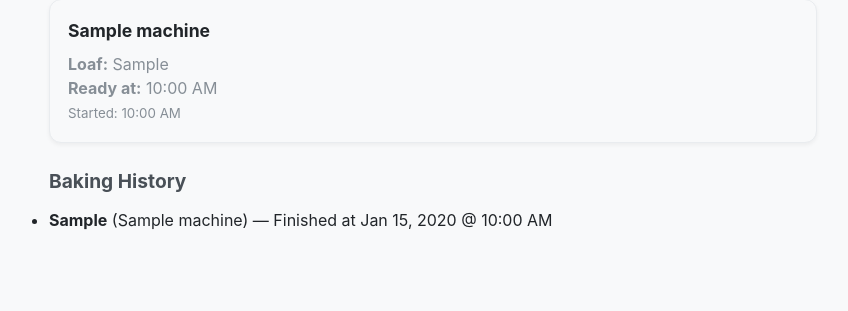
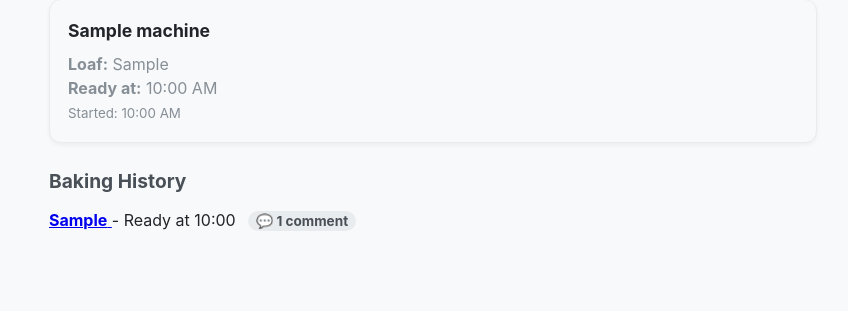
Before and after one commit to emmanorling/bread, a Django app: template tracker/templates/dashboard.html in a window 1280 px wide. Shown: the part 136-447 px from the top of the page, without its empty margins (207-1055 px from the left). Run offline with Django 3.2, Linux system fonts and the light colour scheme; the template is opened without the code that fills it: most values are stand-ins (such as "Sample title", 1, 10 or a date in 2020).

Commit message:
cleaning up admin view a little (loaf notes)

```diff
--- a/tracker/templates/dashboard.html
+++ b/tracker/templates/dashboard.html
@@ -144,6 +144,16 @@
             display: block;
             margin-top: 2px;
         }
+
+	.comment-count {
+	    background-color: #e9ecef;
+	    color: #495057;
+	    font-size: 0.85em;
+	    padding: 2px 8px;
+	    border-radius: 12px;
+	    margin-left: 8px;
+	    font-weight: bold;
+	}
     </style>
 </head>
 
@@ -180,16 +190,21 @@
     </div>
 
     <h2>Baking History</h2>
-    <ul>
-        {% for loaf in history_loaves %}
-            <li>
-                <strong>{{ loaf.bread_type }}</strong> ({{ loaf.machine.name }}) —
-                Finished at {{ loaf.ready_at|date:"M d, Y @ g:i A" }}
-            </li>
-        {% empty %}
-            <li>No completed loaves yet.</li>
-        {% endfor %}
-    </ul>
+    {% for loaf in history_loaves %}
+	<div class="loaf-card">
+	    <a href="{% url 'loaf_detail' loaf.id %}">
+		<strong>{{ loaf.bread_type }}</strong>
+	    </a>
+	    <span> - Ready at {{ loaf.ready_at|date:"H:i" }}</span>
+
+	    <!-- Display Comment Count Badge if comments exist -->
+	    {% if loaf.comment_count > 0 %}
+		<span class="comment-count">
+		    💬 {{ loaf.comment_count }} comment{{ loaf.comments.count|pluralize }}
+		</span>
+	    {% endif %}
+	</div>
+    {% endfor %}
 
 </body>
 </html>
```
